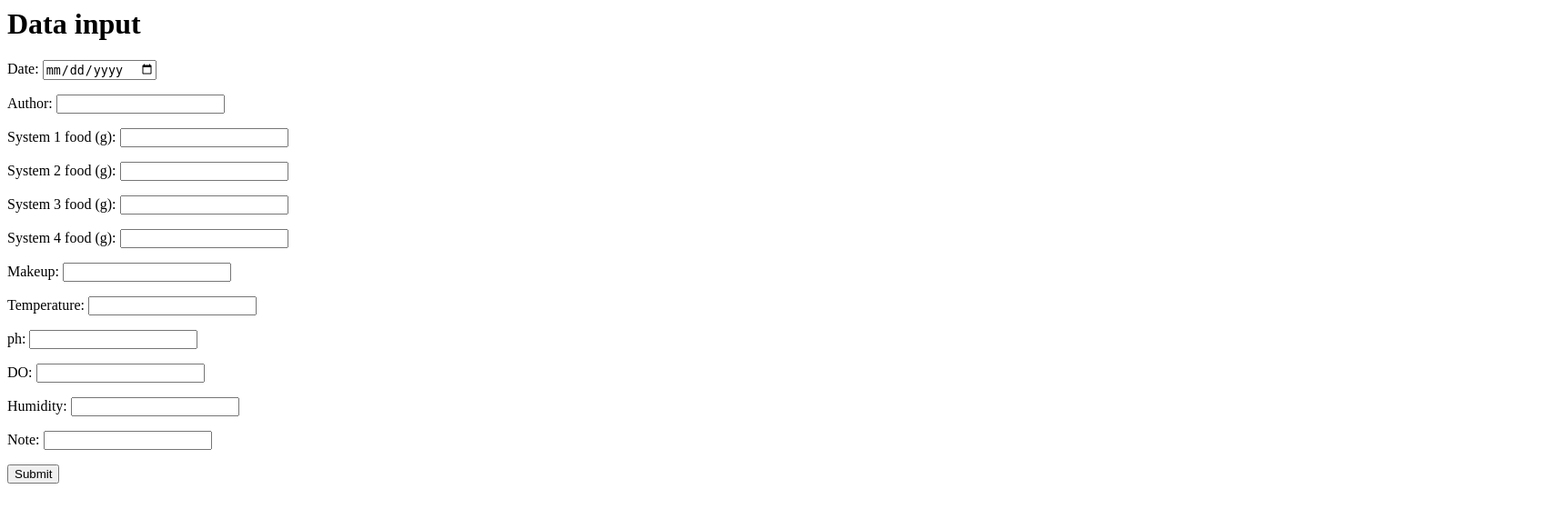
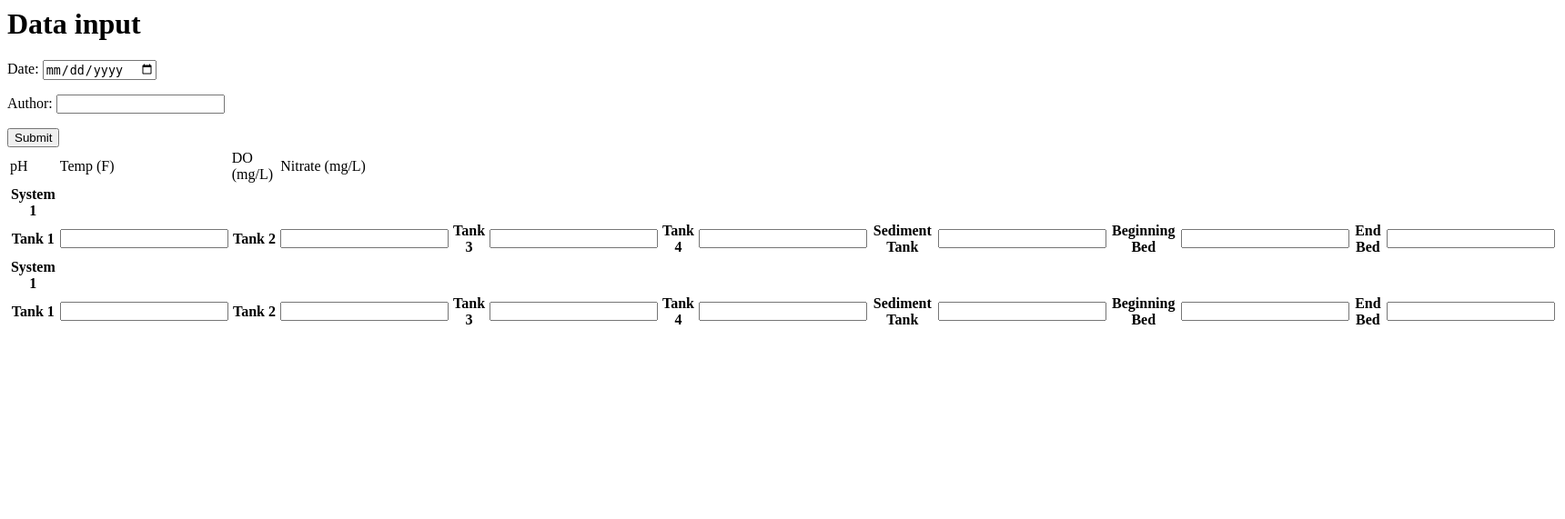
Before and after one commit to theplantipro/theplant, a Django app: template templates/mt_input.html in a window 1720 px wide. Shown: the top 571 px of the page at 91% size. Run offline with Django 3.2, Linux system fonts and the light colour scheme; the template is opened without the code that fills it, so the values that code supplies are empty.

Commit message:
Initial setup of input for mt

```diff
--- a/templates/mt_input.html
+++ b/templates/mt_input.html
@@ -17,16 +17,48 @@
    <form action="" method="post">{% csrf_token %}
       <p>Date: <input type="date" name="date"></p>
       <p>Author: <input type="text" name="author"></p>
-      <p>System 1 food (g): <input type="number" step="any" name="sys1"></p>
-      <p>System 2 food (g): <input type="number" step="any"name="sys2"></p>
-      <p>System 3 food (g): <input type="number" step="any"name="sys3"></p>
-      <p>System 4 food (g): <input type="number" step="any"name="sys4"></p>
-      <p>Makeup: <input type="text" name="makeup"></p>
-      <p>Temperature: <input type="number" step="any"name="temp"></p>
-      <p>ph: <input type="number" step="any"name="ph"></p>
-      <p>DO: <input type="number" step="any"name="do"></p>
-      <p>Humidity: <input type="number" step="any"name="humid"></p>
-      <p>Note: <input type="text" name="note"></p>
+      <table>
+         <tr>
+            <td>pH</td><td>Temp (F)</td><td>DO (mg/L)</td><td>Nitrate (mg/L)</td>
+         </tr>
+         <tr>
+            <th>System 1</th>
+         </tr>
+         <tr>
+            <th>Tank 1</th>
+            <td><input type="number" step="any" name="tank11"/></td>
+            <th>Tank 2</th>
+            <td><input type="number" step="any" name="tank21"/></td>
+            <th>Tank 3</th>
+            <td><input type="number" step="any" name="tank31"/></td>
+            <th>Tank 4</th>
+            <td><input type="number" step="any" name="tank41"/></td>
+            <th>Sediment Tank</th>
+            <td><input type="number" step="any" name="sed1"/></td>
+            <th>Beginning Bed</th>
+            <td><input type="number" step="any" name="beg1"/></td>
+            <th>End Bed</th>
+            <td><input type="number" step="any" name="end1"/></td>
+         </tr>
+         <tr>
+            <th>System 1</th>
+         </tr>
+         <tr>
+            <th>Tank 1</th>
+            <td><input type="number" step="any" name="tank12"/></td>
+            <th>Tank 2</th>
+            <td><input type="number" step="any" name="tank22"/></td>
+            <th>Tank 3</th>
+            <td><input type="number" step="any" name="tank32"/></td>
+            <th>Tank 4</th>
+            <td><input type="number" step="any" name="tank42"/></td>
+            <th>Sediment Tank</th>
+            <td><input type="number" step="any" name="sed2"/></td>
+            <th>Beginning Bed</th>
+            <td><input type="number" step="any" name="beg2"/></td>
+            <th>End Bed</th>
+            <td><input type="number" step="any" name="end2"/></td>
+         </tr>
       <input type="submit" value="Submit">
    </form>
 </body>
```
